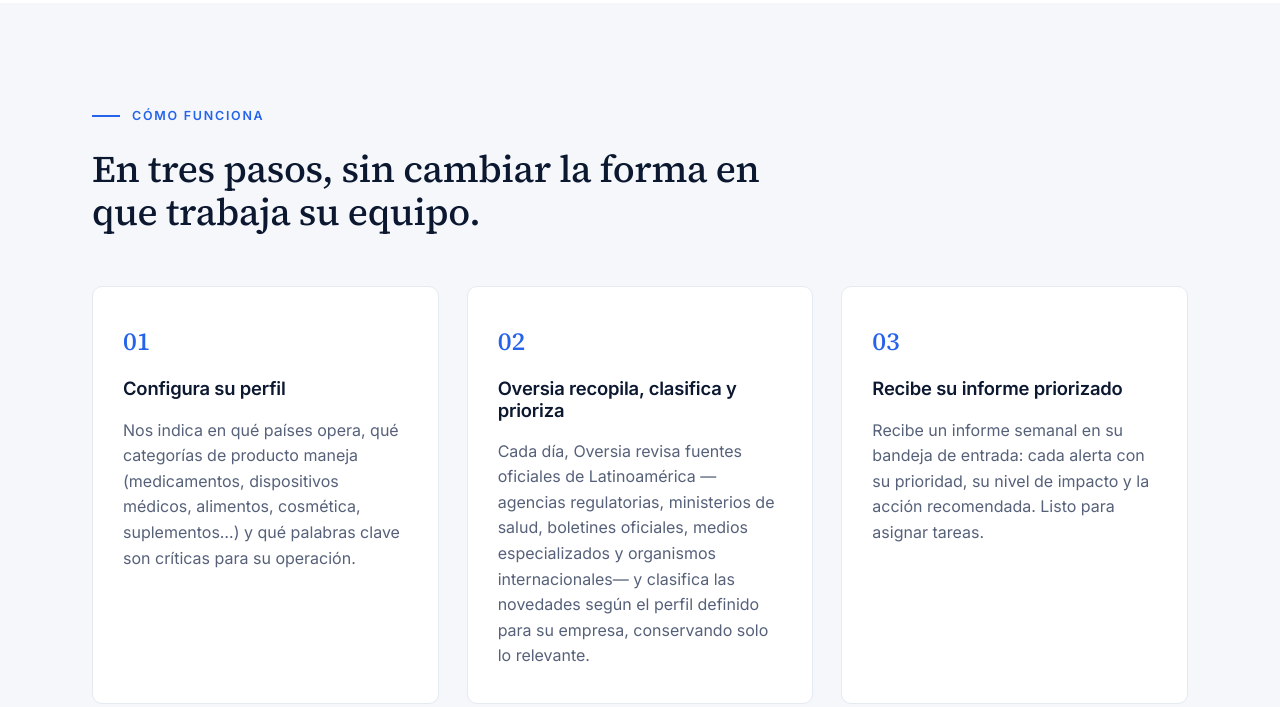
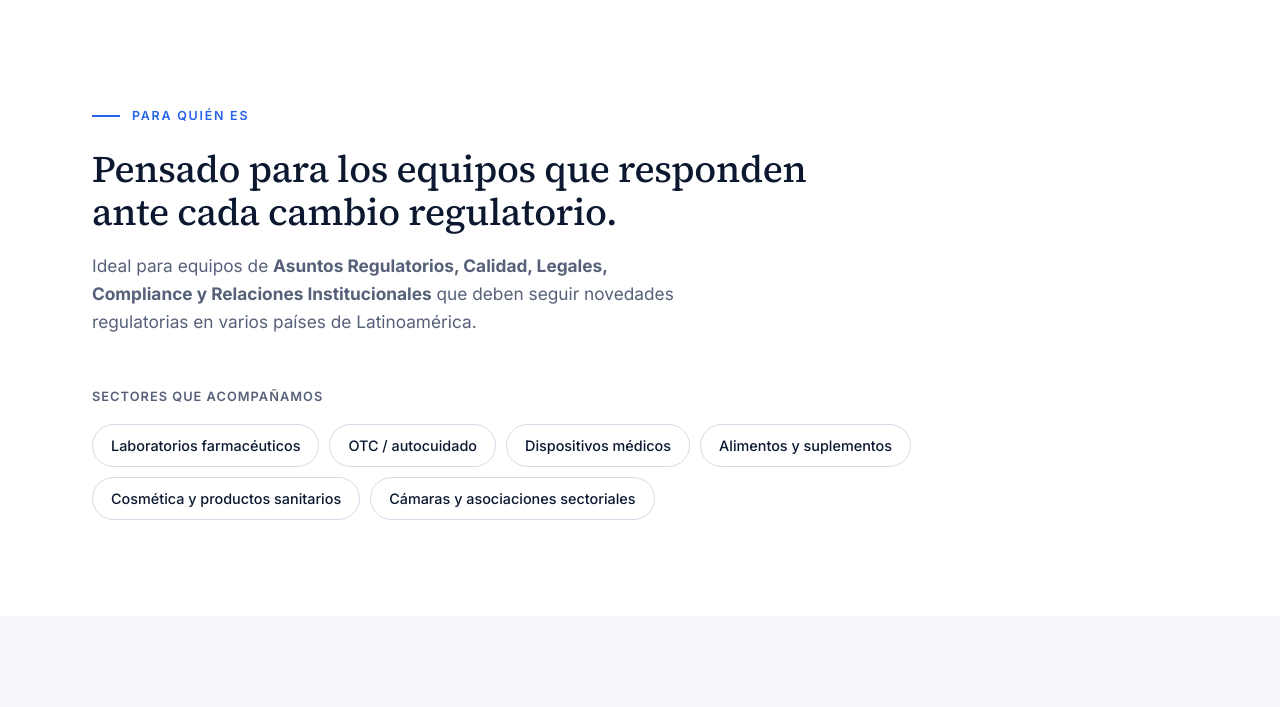
Before and after one commit to marcelothompson89/landing_monitor_oversia_agent, a plain HTML site: page index.html in a window 1280 px wide. Shown: the part 1682-2389 px from the top of the page. Drawn offline with Linux system fonts and the light colour scheme.

Commit message:
cambios para quien

```diff
--- a/css/styles.css
+++ b/css/styles.css
@@ -714,6 +714,17 @@
 
 .coverage-pills { display: flex; flex-wrap: wrap; gap: 10px; }
 
+/* Para quién es */
+.audience-sectors-label {
+  display: block;
+  font-size: 0.8rem;
+  font-weight: 600;
+  letter-spacing: 0.08em;
+  text-transform: uppercase;
+  color: var(--text-muted);
+  margin-bottom: 16px;
+}
+
 .pill {
   background: var(--card-bg);
   border: 1px solid var(--border-strong);
@@ -916,6 +927,13 @@
   font-weight: 600;
   letter-spacing: 0.06em;
   text-transform: uppercase;
+}
+
+.pilot-intro {
+  margin: 0 0 24px;
+  font-weight: 600;
+  font-size: 1.05rem;
+  color: var(--text);
 }
 
 .pilot-list {
--- a/index.html
+++ b/index.html
@@ -52,7 +52,7 @@
       <div class="hero-copy">
         <span class="eyebrow"><span class="eyebrow-line"></span>Monitoreo regulatorio y sanitario · LATAM</span>
         <h1>Las alertas regulatorias que importan para su empresa, ya filtradas y priorizadas.</h1>
-        <p class="lead">Monitoreamos las agencias regulatorias, los ministerios de salud y los boletines oficiales de Latinoamérica por usted. Cada semana recibe solo la información que impacta a sus productos y a los países donde opera, con su prioridad y la acción recomendada.</p>
+        <p class="lead"><strong>Oversia Monitor</strong> vigila las agencias regulatorias, los ministerios de salud y los boletines oficiales de Latinoamérica por usted. Cada semana recibe solo la información que impacta a sus productos y a los países donde opera, con su prioridad y la acción recomendada.</p>
         <div class="hero-actions">
           <a href="#contacto" class="btn btn-primary btn-lg">Solicitar demostración</a>
           <a href="assets/informe-ejemplo-oversia.pdf" class="btn btn-outline btn-lg" download target="_blank" rel="noopener">Descargar informe de muestra</a>
@@ -207,6 +207,28 @@
       <span class="eyebrow"><span class="eyebrow-line"></span>El problema</span>
       <h2>El seguimiento manual de la información regulatoria no es escalable. Y pasar por alto un solo cambio puede resultar costoso.</h2>
       <p class="body-text">Hoy alguien de su equipo revisa los boletines de varias agencias, en varios países, todas las semanas. Es un proceso lento y manual, y aun así un cambio de rotulado, una nueva exigencia o el retiro de un producto pueden pasar inadvertidos. Cuando eso ocurre, el costo no es solo tiempo: son multas, reprocesos o producto detenido en aduana.</p>
+    </div>
+  </section>
+
+  <!-- Para quién es -->
+  <section class="section" id="para-quien">
+    <div class="container">
+      <div class="section-head">
+        <span class="eyebrow"><span class="eyebrow-line"></span>Para quién es</span>
+        <h2 class="section-title">Pensado para los equipos que responden ante cada cambio regulatorio.</h2>
+        <p class="section-lead">Ideal para equipos de <strong>Asuntos Regulatorios, Calidad, Legales, Compliance y Relaciones Institucionales</strong> que deben seguir novedades regulatorias en varios países de Latinoamérica.</p>
+      </div>
+      <div class="audience-sectors">
+        <span class="audience-sectors-label">Sectores que acompañamos</span>
+        <div class="coverage-pills">
+          <span class="pill">Laboratorios farmacéuticos</span>
+          <span class="pill">OTC / autocuidado</span>
+          <span class="pill">Dispositivos médicos</span>
+          <span class="pill">Alimentos y suplementos</span>
+          <span class="pill">Cosmética y productos sanitarios</span>
+          <span class="pill">Cámaras y asociaciones sectoriales</span>
+        </div>
+      </div>
     </div>
   </section>
 
@@ -433,7 +455,8 @@
         <p class="section-lead center">Una forma concreta de probar Oversia con el perfil real de su empresa, sin compromisos a largo plazo. Al terminar, usted decide.</p>
       </div>
       <div class="pilot-card">
-        <span class="pilot-badge">Programa piloto Oversia</span>
+        <span class="pilot-badge">Programa piloto de Oversia Monitor</span>
+        <p class="pilot-intro">Durante las 4 semanas usted recibe:</p>
         <ul class="pilot-list">
           <li>
             <svg viewBox="0 0 24 24" fill="none" stroke="currentColor" stroke-width="2" stroke-linecap="round" stroke-linejoin="round" aria-hidden="true"><circle cx="12" cy="12" r="9"/><path d="M12 7v5l3 2"/></svg>
@@ -513,7 +536,7 @@
           <textarea id="comentario" name="comentario" rows="3" placeholder="Cuéntenos qué productos, palabras clave o temas le interesa seguir."></textarea>
         </div>
         <input type="text" name="website" class="hp-field" tabindex="-1" autocomplete="off" aria-hidden="true">
-        <button type="submit" class="btn btn-primary btn-lg btn-block" id="submit-btn">Solicitar demostración</button>
+        <button type="submit" class="btn btn-primary btn-lg btn-block" id="submit-btn">Solicitar piloto o demostración</button>
         <p class="form-status" id="form-status" role="status" aria-live="polite"></p>
       </form>
     </div>
```
